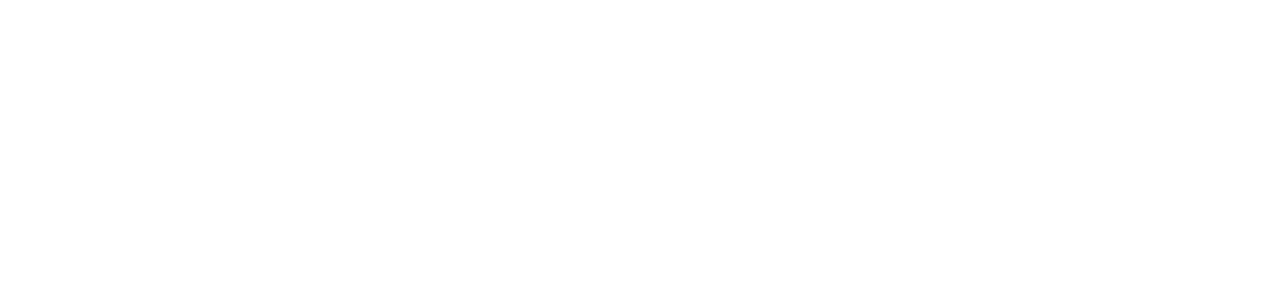
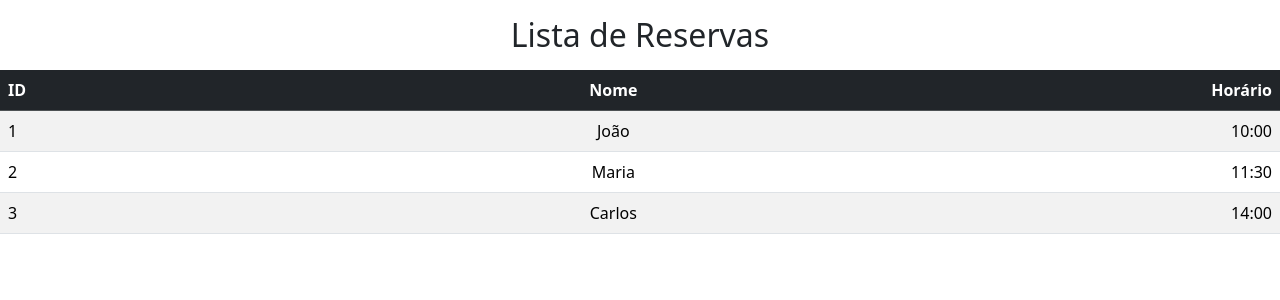
Before and after one commit to RicardoMachadoOFC/desenvolvimento-web-2025, an Angular app in the folder Front/Reserva/: page /lista-reserva in a window 1280 px wide. Before the commit this address led to /. Shown: the top 300 px of the page. Built offline with nearby package versions, Linux system fonts and the light colour scheme.

Commit message:
CAOS NA CRIAÇÃO DA PRIMEIRA LISTA DA ABA RESERVA!

```diff
--- a/Front/Reserva/angular.json
+++ b/Front/Reserva/angular.json
@@ -27,7 +27,7 @@
               }
             ],
             "styles": [
-              "./node_modules/bootstrap/dist/css/bootstrap.min.css",
+
               "src/styles.css"
             ],
             "scripts": []
--- /dev/null
+++ b/Front/Reserva/src/app/components/lista-reserva/lista-reserva.component.html
@@ -0,0 +1,18 @@
+<h2 class="text-center my-3">Lista de Reservas</h2>
+
+<table class="table table-striped">
+  <thead class="table-dark">
+    <tr>
+      <th class="text-start" style="width: 16%;">ID</th>
+      <th class="text-center" style="width: 60%;">Nome</th>
+      <th class="text-end" style="width: 20%;">Horário</th>
+    </tr>
+  </thead>
+  <tbody>
+    <tr *ngFor="let reserva of reserva">
+      <td class="text-start">{{ reserva.id }}</td>
+      <td class="text-center">{{ reserva.nome }}</td>
+      <td class="text-end">{{ reserva.horario }}</td>
+    </tr>
+  </tbody>
+</table>
--- /dev/null
+++ b/Front/Reserva/src/app/components/lista-reserva/lista-reserva.component.ts
@@ -0,0 +1,25 @@
+import { Component, OnInit } from '@angular/core';
+import { CommonModule } from '@angular/common';
+import { Reserva } from '../../reserva';
+
+@Component({
+  selector: 'app-lista-reserva',
+  standalone: true,
+  imports: [CommonModule],
+  templateUrl: './lista-reserva.component.html',
+  styleUrl: './lista-reserva.component.css'
+})
+export class ListaReservaComponent implements OnInit {
+  reserva: Reserva[] = [];
+    constructor() { }
+
+
+  ngOnInit(): void {
+    this.reserva = [
+      { id: 1, nome: 'João', horario: '10:00' },
+      { id: 2, nome: 'Maria', horario: '11:30' },
+      { id: 3, nome: 'Carlos', horario: '14:00' }
+    ];
+  }
+
+}
--- /dev/null
+++ b/Front/Reserva/src/app/reserva.ts
@@ -0,0 +1,5 @@
+export class Reserva {
+  id: number = 0;
+  nome: string = '';
+  horario: string = '';
+}
--- a/Front/Reserva/src/styles.css
+++ b/Front/Reserva/src/styles.css
@@ -1,5 +1,4 @@
-@import "~bootstrap/dist/css/bootstrap.min.css";
-
+@import "bootstrap/dist/css/bootstrap.min.css";
 
 *{
   margin: 0;
```
Also changed, not shown: Front/Reserva/src/app/app.routes.ts (+12 -1 lines), Front/Reserva/src/app/reserva.component.ts (added, +15 -0 lines), Front/Reserva/src/app/components/lista-reserva/lista-reserva.component.css (added), Front/Reserva/src/app/reserva.component.css (added), Front/Reserva/src/app/reserva.component.html (added), 2 other files (tests, documents, lock files or other folders).
